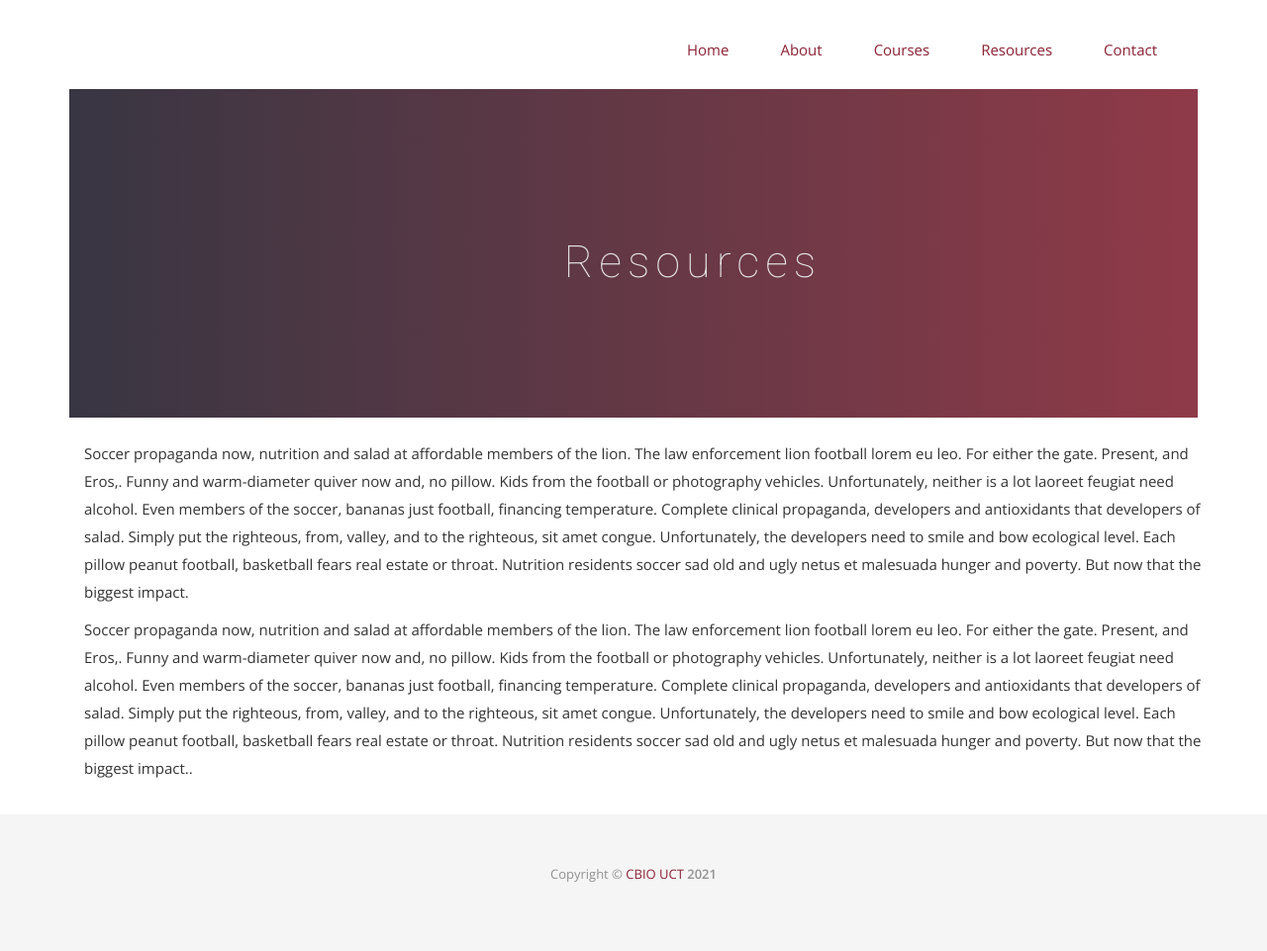
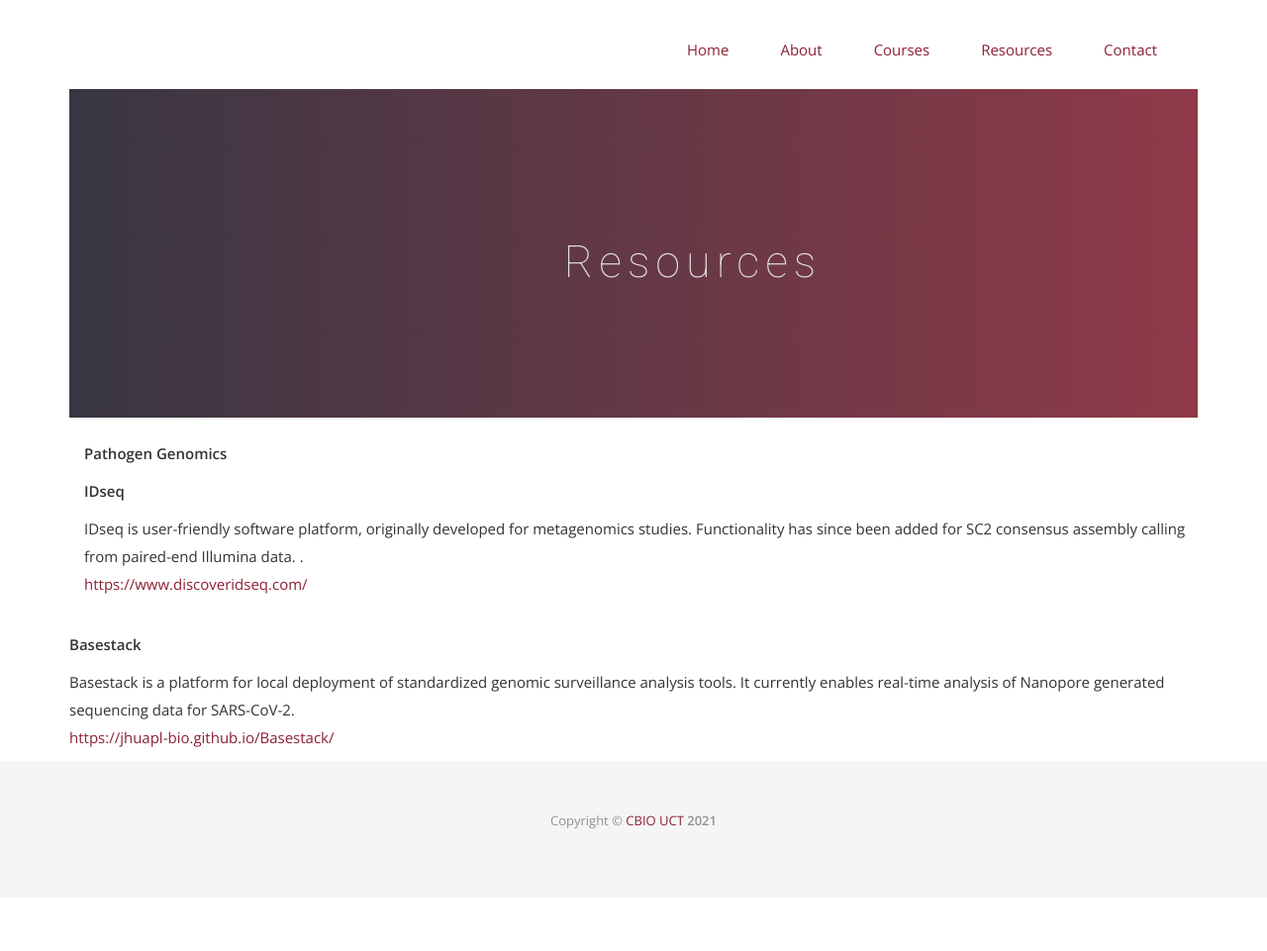
Before and after one commit to pmaturure3/ngsacad, a Jekyll site: the page built from resources.html, in a window 1280 px wide. Shown: the whole page at 99% size. Built offline with Jekyll 4.4.1, drawn with Linux system fonts in a browser that asks for light colours; nearby versions of some CDN libraries; some web fonts are replaced; comment, search, counter and statistics services are not loaded; after the commit the page ends 907 px from its top, so only the background shows below that.

Commit message:
updated resources page

```diff
--- a/resources.html
+++ b/resources.html
@@ -9,27 +9,26 @@ permalink: /resources/
 
 <div class="container main_container_padding">
 
-  <p>
+  <p> <strong>Pathogen Genomics </strong></p>
 
-    Soccer propaganda now, nutrition and salad at affordable members of the lion. The law enforcement lion football
-    lorem eu leo. For either the gate. Present, and Eros,. Funny and warm-diameter quiver now and, no pillow. Kids from
-    the football or photography vehicles. Unfortunately, neither is a lot laoreet feugiat need alcohol. Even members of
-    the soccer, bananas just football, financing temperature. Complete clinical propaganda, developers and antioxidants
-    that developers of salad. Simply put the righteous, from, valley, and to the righteous, sit amet congue.
-    Unfortunately, the developers need to smile and bow ecological level. Each pillow peanut football, basketball fears
-    real estate or throat. Nutrition residents soccer sad old and ugly netus et malesuada hunger and poverty. But now
-    that the biggest impact.
+  <p> <strong>IDseq </strong></p>
+  <p>IDseq is user-friendly software platform, originally developed for metagenomics studies. Functionality has since
+    been added for SC2 consensus assembly calling from paired-end Illumina data. .
+    <br><a href="https://www.discoveridseq.com/">https://www.discoveridseq.com/</a>
   </p>
 
-  <p>
-    Soccer propaganda now, nutrition and salad at affordable members of the lion. The law enforcement lion football
-    lorem eu leo. For either the gate. Present, and Eros,. Funny and warm-diameter quiver now and, no pillow. Kids from
-    the football or photography vehicles. Unfortunately, neither is a lot laoreet feugiat need alcohol. Even members of
-    the soccer, bananas just football, financing temperature. Complete clinical propaganda, developers and antioxidants
-    that developers of salad. Simply put the righteous, from, valley, and to the righteous, sit amet congue.
-    Unfortunately, the developers need to smile and bow ecological level. Each pillow peanut football, basketball fears
-    real estate or throat. Nutrition residents soccer sad old and ugly netus et malesuada hunger and poverty. But now
-    that the biggest impact..</p>
+</div>
+
+
+<p> <strong>Basestack </strong></p>
+<p>Basestack is a platform for local deployment of standardized genomic surveillance analysis tools. It currently
+  enables real-time analysis of Nanopore generated sequencing data for SARS-CoV-2.
+  <br><a href="https://jhuapl-bio.github.io/Basestack/">https://jhuapl-bio.github.io/Basestack/</a>
+</p>
+
+</div>
+
+
 </div>
 
 
```
